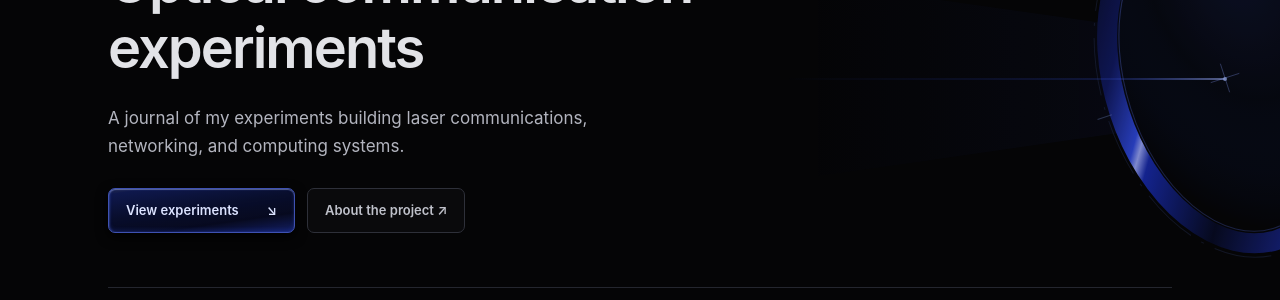
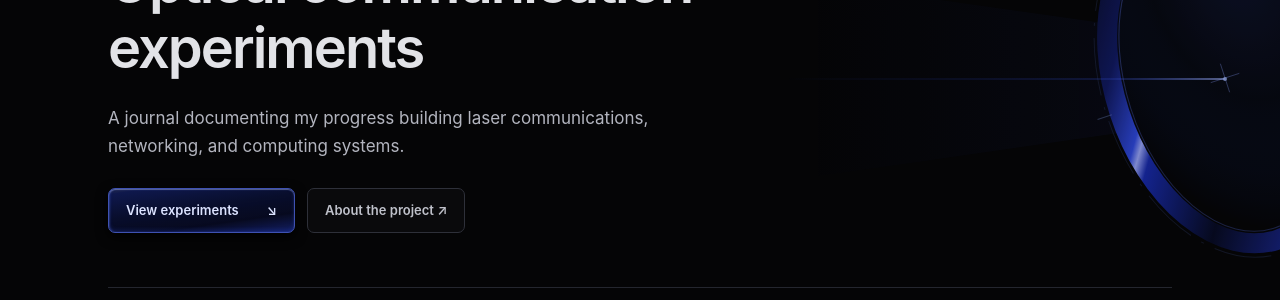
Before and after one commit to andrewpenner10-dev/lab, a Jekyll site: the page built from docs/index.md, in a window 1280 px wide. Shown: the part 242-542 px from the top of the page. Built offline with Jekyll 4.4.1, drawn with Linux system fonts in a browser that asks for light colours.

Commit message:
Update index.md

```diff
--- a/docs/index.md
+++ b/docs/index.md
@@ -5,7 +5,7 @@ title: Home
 <section class="hero"><div class="shell">
   <div class="eyebrow">LAB JOURNAL</div>
   <h1>Optical communication experiments</h1>
-  <p class="hero-copy">A journal of my experiments building laser communications, networking, and computing systems.</p>
+  <p class="hero-copy">A journal documenting my progress building laser communications, networking, and computing systems.</p>
   <div class="actions"><a class="primary" href="#experiments">View experiments <span>↘</span></a><a class="secondary" href="{{ '/about/' | relative_url }}">About the project ↗</a></div>
   <div class="metrics">
     <div><strong>007</strong><span>Experiments recorded</span></div>
```
